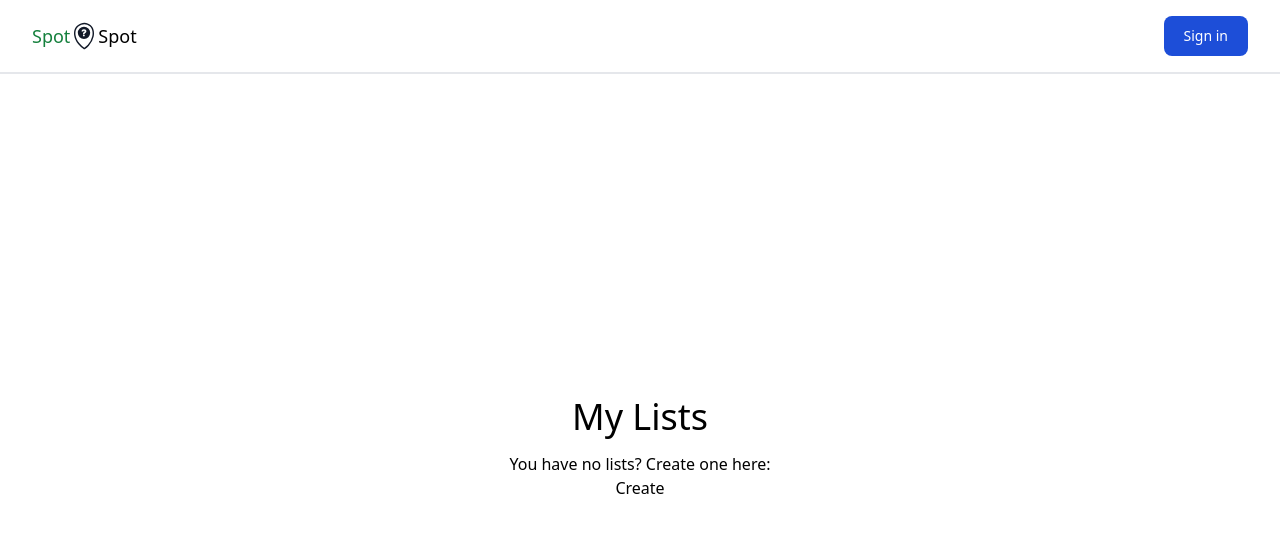
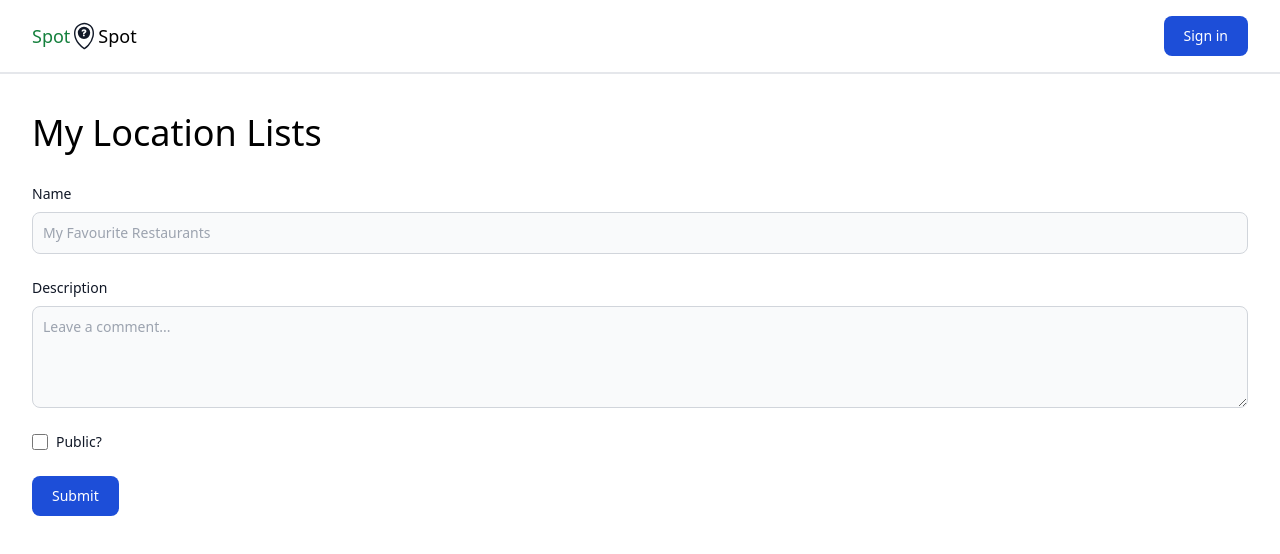
Before and after one commit to accacin/spot-spot, a Next.js app: page /lists in a window 1280 px wide. Shown: the top 554 px of the page. Built offline with nearby package versions, Linux system fonts and the light colour scheme; no server answers.

Commit message:
Implement basic form for adding a location list

```diff
--- a/pages/lists/index.tsx
+++ b/pages/lists/index.tsx
@@ -1,9 +1,20 @@
-import Script from "next/script";
 import Head from "next/head";
-
 import type { NextPage } from "next";
 
 const Lists: NextPage = () => {
+  const handleSubmit = async (event: any) => {
+    console.log(event);
+    const formData = new FormData(event.target);
+    const dataObject = Object.fromEntries(formData);
+
+    console.log(dataObject);
+
+    // await fetch("/api/form", {
+    //   method: "POST",
+    //   body: JSON.stringify(dataObject),
+    // });
+    event.target.reset();
+  };
   return (
     <>
       <Head>
@@ -11,13 +22,70 @@
         <meta name="description" content="Create a Map" />
         <link rel="icon" href="/favicon.ico" />
       </Head>
-      <section className="flex w-full flex-col flex-grow-1 justify-center items-center">
-        <h1 className="mt-4 text-4xl font-normal leading-normal mt-0 mb-2">
-          My Lists
-        </h1>
-        <p>You have no lists? Create one here: </p>
-        <button>Create</button>
-      </section>
+      <div className="container mx-auto">
+        <section className="flex w-full mx-auto px-4 py-4 md:px-6 lg:px-8 ">
+          <h1 className="mt-4 text-4xl font-normal leading-normal mt-0 mb-2">
+            My Location Lists
+          </h1>
+        </section>
+        <section className="flex w-full flex-col mx-auto px-4 pb-4 md:px-6 lg:px-8 ">
+          <form onSubmit={handleSubmit}>
+            <div className="mb-6">
+              <label
+                htmlFor="email"
+                className="block mb-2 text-sm font-medium text-gray-900 dark:text-gray-300"
+              >
+                Name
+              </label>
+              <input
+                type="listname"
+                id="listname"
+                name="listname"
+                className="bg-gray-50 border border-gray-300 text-gray-900 text-sm rounded-lg focus:ring-blue-500 focus:border-blue-500 block w-full p-2.5 dark:bg-gray-700 dark:border-gray-600 dark:placeholder-gray-400 dark:text-white dark:focus:ring-blue-500 dark:focus:border-blue-500"
+                placeholder="My Favourite Restaurants"
+                required
+              />
+            </div>
+            <div className="mb-6">
+              <label
+                htmlFor="message"
+                className="block mb-2 text-sm font-medium text-gray-900 dark:text-gray-400"
+              >
+                Description
+              </label>
+              <textarea
+                id="description"
+                name="description"
+                rows={4}
+                className="block p-2.5 w-full text-sm text-gray-900 bg-gray-50 rounded-lg border border-gray-300 focus:ring-blue-500 focus:border-blue-500 dark:bg-gray-700 dark:border-gray-600 dark:placeholder-gray-400 dark:text-white dark:focus:ring-blue-500 dark:focus:border-blue-500"
+                placeholder="Leave a comment..."
+              ></textarea>
+            </div>
+            <div className="flex items-start mb-6">
+              <div className="flex items-center h-5">
+                <input
+                  id="public"
+                  type="checkbox"
+                  value=""
+                  className="w-4 h-4 bg-gray-50 rounded border border-gray-300 focus:ring-3 focus:ring-blue-300 dark:bg-gray-700 dark:border-gray-600 dark:focus:ring-blue-600 dark:ring-offset-gray-800"
+                />
+              </div>
+              <label
+                htmlFor="remember"
+                className="ml-2 text-sm font-medium text-gray-900 dark:text-gray-300"
+              >
+                Public?
+              </label>
+            </div>
+            <button
+              type="submit"
+              className="text-white bg-blue-700 hover:bg-blue-800 focus:ring-4 focus:outline-none focus:ring-blue-300 font-medium rounded-lg text-sm w-full sm:w-auto px-5 py-2.5 text-center dark:bg-blue-600 dark:hover:bg-blue-700 dark:focus:ring-blue-800"
+            >
+              Submit
+            </button>
+          </form>
+        </section>
+      </div>
     </>
   );
 };
```
